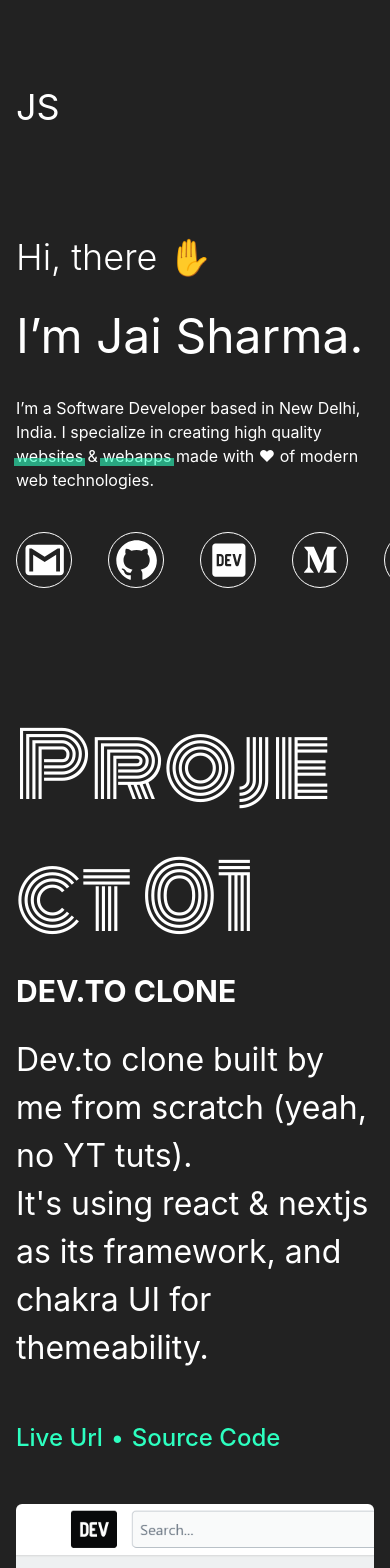
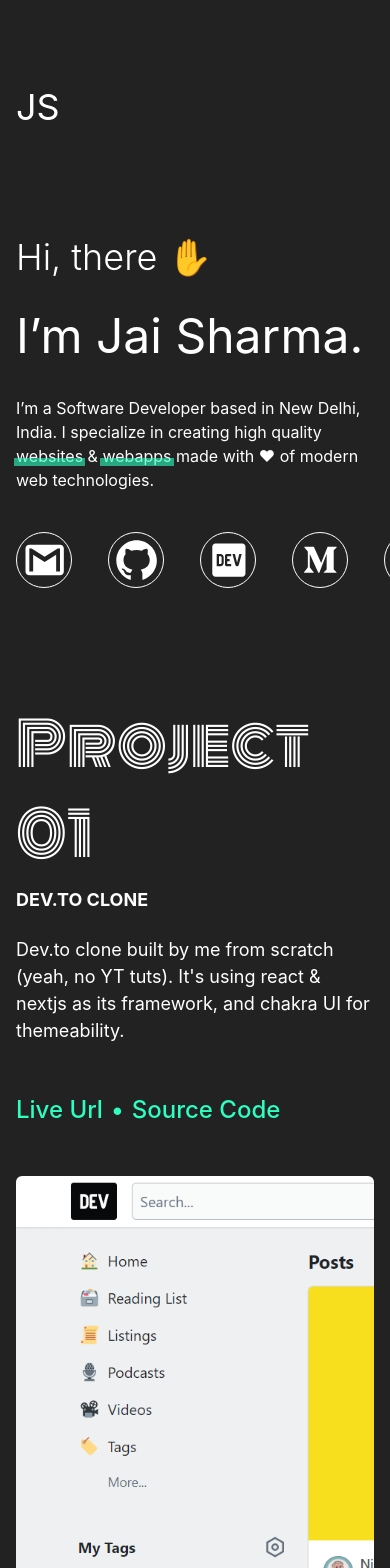
Before and after one commit to jaisharx/jaisharx.dev, a Next.js app: page / in a window 390 px wide. Shown: the top 1568 px of the page. Built offline with nearby package versions, Linux system fonts and the light colour scheme.

Commit message:
making project responsive

```diff
--- a/components/projects.js
+++ b/components/projects.js
@@ -3,11 +3,6 @@ import styled from '@emotion/styled';
 import Container from './container';
 import NextImage from 'next/image';
 import '@fontsource/monoton';
-
-const BigTitle = styled(Text)`
-    font-size: 88px;
-    font-family: 'Monoton';
-`;
 
 const CustomLink = styled(Link)`
     font-size: 1.5rem;
@@ -28,11 +23,21 @@ const BulletDot = styled(Text)`
 function Project({ count, title, imgSrc, url, githubUrl, children }) {
     return (
         <Box color="white" mt={28} as="article">
-            <BigTitle>Project {count}</BigTitle>
-            <Heading textTransform="uppercase" mt={2}>
+            <Text fontSize={{ base: '6xl', lg: '8xl' }} fontFamily="Monoton">
+                Project {count}
+            </Text>
+            <Heading
+                fontSize={{ base: 'lg', md: '3xl' }}
+                textTransform="uppercase"
+                mt={2}
+            >
                 {title.toUpperCase()}
             </Heading>
-            <Text fontSize="2rem" mt={6}>
+            <Text
+                mt={6}
+                fontSize={{ base: 'lg', lg: '3xl' }}
+                maxW={{ base: '100%', lg: '70%' }}
+            >
                 {children}
             </Text>
             <HStack mt={12}>
@@ -71,9 +76,9 @@ export default function Projects() {
                     url="https://dev-to-pied.vercel.app/"
                     githubUrl="https://github.com/jaisharx/dev.to"
                 >
-                    Dev.to clone built by me from scratch (yeah, no YT tuts). <br />
-                    It's using react & nextjs as its framework, and chakra UI for
-                    themeability.
+                    Dev.to clone built by me from scratch (yeah, no YT tuts).
+                    It's using react & nextjs as its framework, and chakra UI
+                    for themeability.
                 </Project>
                 <Project
                     count="02"
@@ -82,8 +87,9 @@ export default function Projects() {
                     url="https://nextjs-org-website.vercel.app/"
                     githubUrl="https://github.com/jaisharx/nextjs.org"
                 >
-                    Nextjs homepage website has a very clean & modern look to it.
-                    <br /> That's why I rebuilt it pixel perfect to see how close I can get.
+                    Nextjs homepage website has a very clean & modern look to
+                    it. That's why I rebuilt it pixel perfect to see how close I
+                    can get.
                 </Project>
                 <Project
                     count="03"
@@ -92,8 +98,8 @@ export default function Projects() {
                     url="https://designwiz.vercel.app/"
                     githubUrl="https://github.com/jaisharx/designwiz"
                 >
-                    I rebuilt a modern looking design based website. <br />
-                    Achieving a score of 100 on a lighthouse audit as well.
+                    I rebuilt a modern looking design based website. Achieving a
+                    score of 100 on a lighthouse audit as well.
                 </Project>
             </Container>
         </Box>
```
